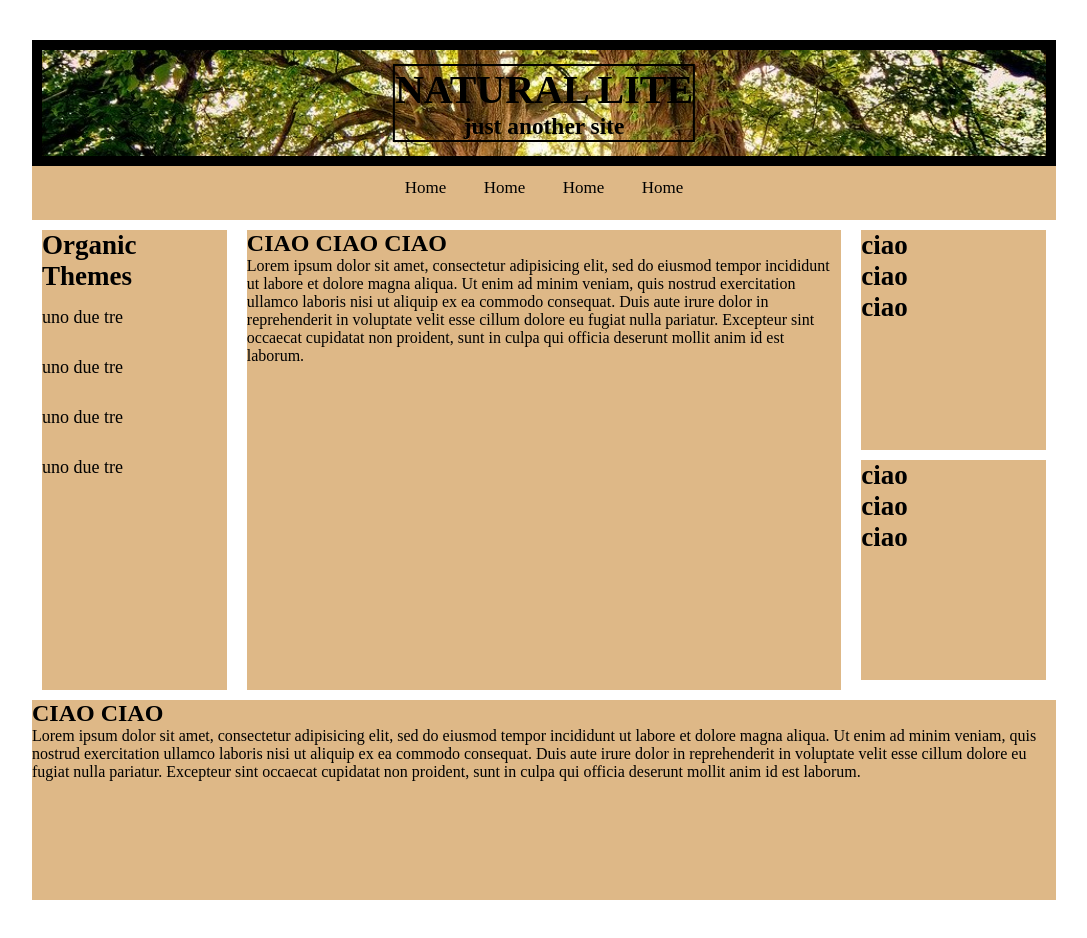
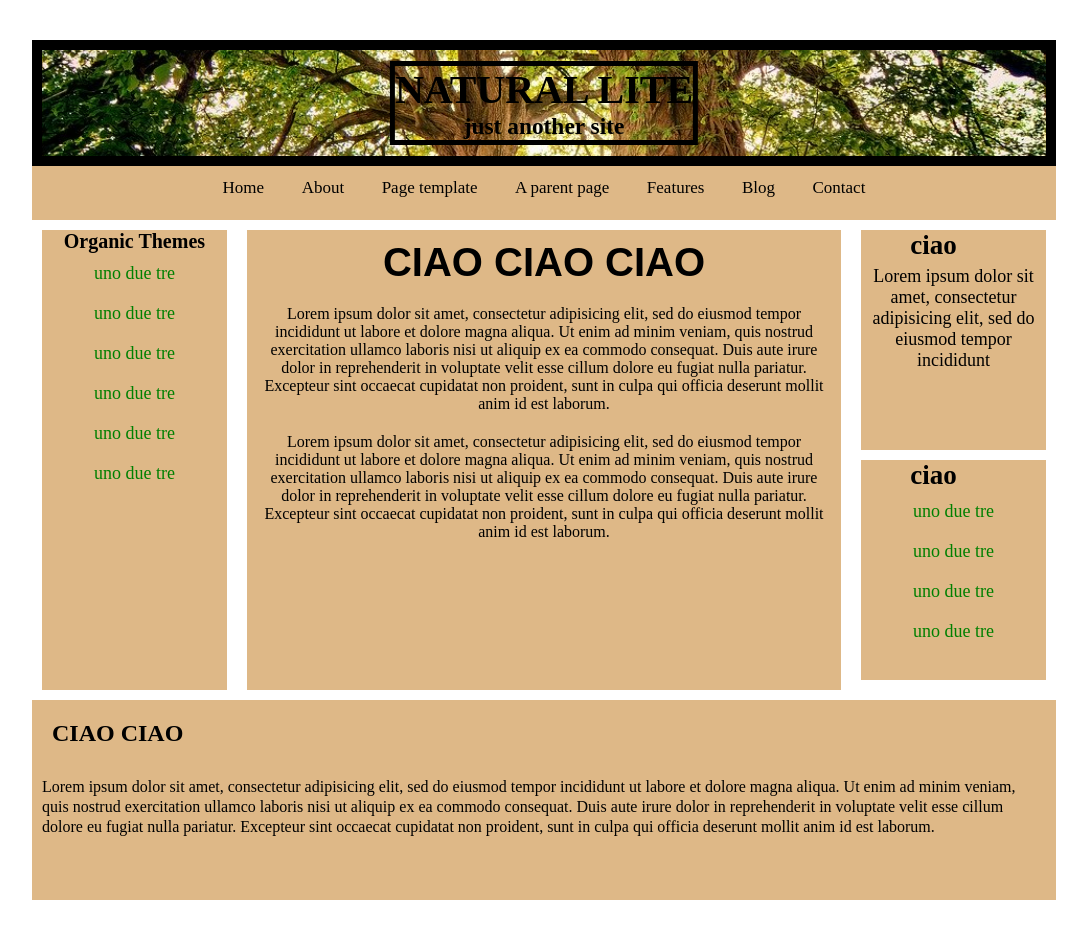
Before and after one commit to Ivan1005/htmlcss-struttura-wp, a plain HTML site: page index.html in a window 1280 px wide. Shown: the whole page, without its empty margins (96-1183 px from the left). Drawn offline with Linux system fonts and the light colour scheme.

Commit message:
altri aggiustamenti

```diff
--- a/css/style.css
+++ b/css/style.css
@@ -46,7 +46,7 @@ header {
 .titolo {
   text-align: center;
   color: black;
-  border: 2px solid black;
+  border: 5px solid black;
   position: absolute;
   top: 50%;
   left: 50%;
@@ -100,10 +100,16 @@ header {
   height: 100%;
   font-size: 18px;
   background-color: BurlyWood;
+  text-align: center;
+}
+
+.section h2 {
+  font-size: 20px;
 }
 
 .scritte {
-  line-height: 50px;
+  line-height: 40px;
+  color: green;
 }
 
 main {
@@ -116,7 +122,16 @@ main {
 .section-main {
   background-color: BurlyWood;
   height: 100%;
+  text-align: center;
+}
 
+.section-main h2 {
+  font-size: 40px;
+  font-family: sans-serif;
+}
+
+.section-main .main-text{
+  padding: 10px;
 }
 
 .section2 {
@@ -133,6 +148,15 @@ font-size: 18px;
   background-color: BurlyWood;
   width: 100%;
   height: 100%;
+  text-align: center;
+}
+
+.ciao h2 {
+  padding-right: 40px;
+}
+
+.ciao p {
+  padding: 5px;
 }
 
 footer {
@@ -140,3 +164,12 @@ footer {
   height: 200px;
   background-color: BurlyWood;
 }
+
+footer h2 {
+  padding: 20px;
+}
+
+footer p {
+  line-height: 20px;
+  padding: 10px;
+}
--- a/index.html
+++ b/index.html
@@ -17,10 +17,13 @@
         </div>
         <div class="menu">
           <div class="absolute">
-              <a class="text" href="#">Home</a>
-              <a class="text" href="#">Home</a>
-              <a class="text" href="#">Home</a>
-              <a class="text" href="#">Home</a>
+              <a  href="#">Home</a>
+              <a  href="#">About</a>
+              <a class="text" href="#">Page template</a>
+              <a class="text" href="#">A parent page</a>
+              <a class="text" href="#">Features</a>
+              <a class="text" href="#">Blog</a>
+              <a class="text" href="#">Contact</a>
           </div>
         </div>
       </header>
@@ -32,12 +35,15 @@
               <div class="scritte">uno due tre</div>
               <div class="scritte">uno due tre</div>
               <div class="scritte">uno due tre</div>
+              <div class="scritte">uno due tre</div>
+              <div class="scritte">uno due tre</div>
             </div>
           </aside>
           <main>
             <div class="section-main">
-              <h2>CIAO CIAO CIAO </h2>
-              <p>Lorem ipsum dolor sit amet, consectetur adipisicing elit, sed do eiusmod tempor incididunt ut labore et dolore magna aliqua. Ut enim ad minim veniam, quis nostrud exercitation ullamco laboris nisi ut aliquip ex ea commodo consequat. Duis aute irure dolor in reprehenderit in voluptate velit esse cillum dolore eu fugiat nulla pariatur. Excepteur sint occaecat cupidatat non proident, sunt in culpa qui officia deserunt mollit anim id est laborum.</p>
+              <h2 class="main-text">CIAO CIAO CIAO </h2>
+              <p class="main-text">Lorem ipsum dolor sit amet, consectetur adipisicing elit, sed do eiusmod tempor incididunt ut labore et dolore magna aliqua. Ut enim ad minim veniam, quis nostrud exercitation ullamco laboris nisi ut aliquip ex ea commodo consequat. Duis aute irure dolor in reprehenderit in voluptate velit esse cillum dolore eu fugiat nulla pariatur. Excepteur sint occaecat cupidatat non proident, sunt in culpa qui officia deserunt mollit anim id est laborum.</p>
+              <p class="main-text">Lorem ipsum dolor sit amet, consectetur adipisicing elit, sed do eiusmod tempor incididunt ut labore et dolore magna aliqua. Ut enim ad minim veniam, quis nostrud exercitation ullamco laboris nisi ut aliquip ex ea commodo consequat. Duis aute irure dolor in reprehenderit in voluptate velit esse cillum dolore eu fugiat nulla pariatur. Excepteur sint occaecat cupidatat non proident, sunt in culpa qui officia deserunt mollit anim id est laborum.</p>
             </div>
           </main>
           <aside class="aside">
@@ -45,15 +51,16 @@
               <div class=" white">
                 <div class="ciao">
                   <h2>ciao</h2>
-                  <h2>ciao</h2>
-                  <h2>ciao</h2>
+                  <p>Lorem ipsum dolor sit amet, consectetur adipisicing elit, sed do eiusmod tempor incididunt</p>
                 </div>
               </div>
               <div class="white">
                 <div class="ciao">
                   <h2>ciao</h2>
-                  <h2>ciao</h2>
-                  <h2>ciao</h2>
+                  <div class="scritte">uno due tre</div>
+                  <div class="scritte">uno due tre</div>
+                  <div class="scritte">uno due tre</div>
+                  <div class="scritte">uno due tre</div>
                 </div>
               </div>
             </div>
```
